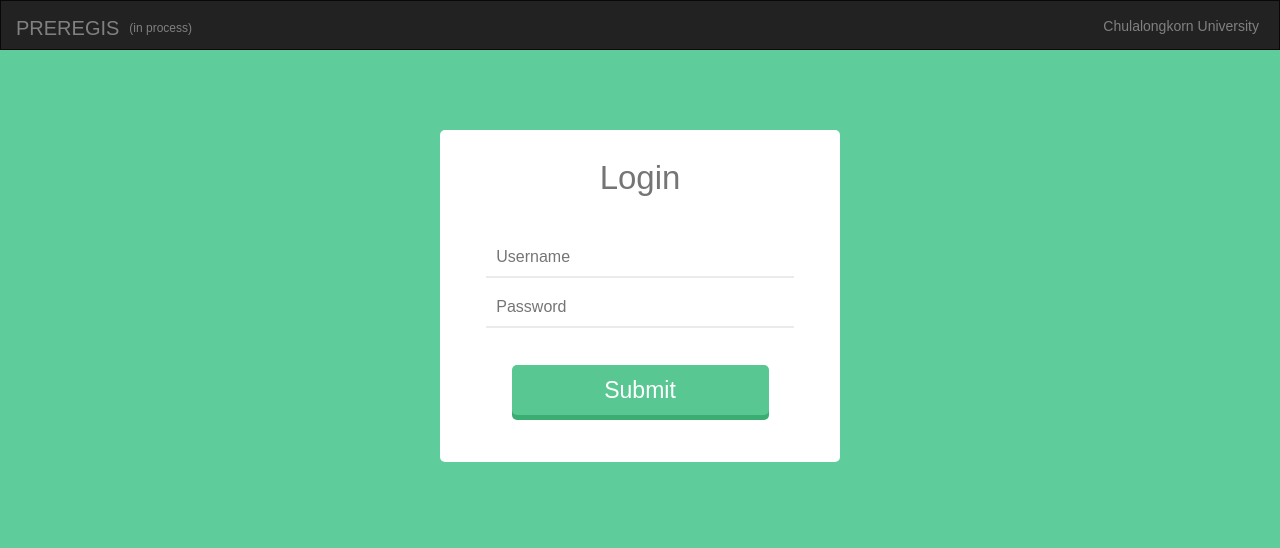
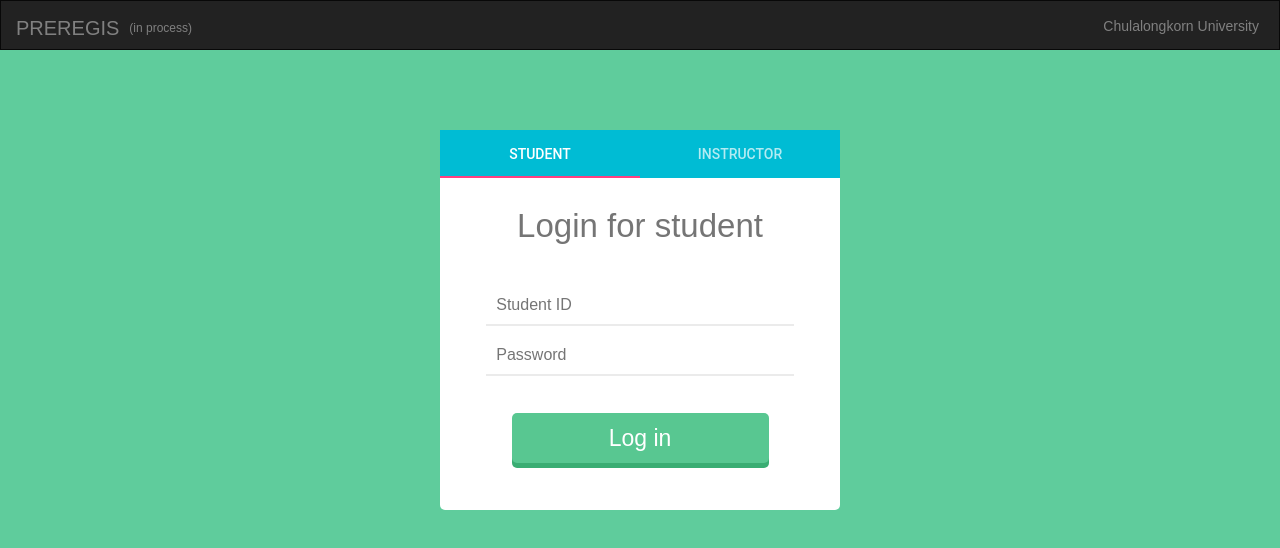
Before and after one commit to kritkrm/Database_Project-1, a React (Create React App) app: page / in a window 1280 px wide. Shown: the top 548 px of the page. Built offline with nearby package versions, Linux system fonts and the light colour scheme.

Commit message:
Add dashboard

```diff
--- a/public/index.html
+++ b/public/index.html
@@ -4,7 +4,7 @@
     <meta charset="utf-8">
     <meta name="viewport" content="width=device-width, initial-scale=1">
       <link rel="stylesheet" href="https://maxcdn.bootstrapcdn.com/bootstrap/3.3.7/css/bootstrap.min.css">
-      <link href="https://fonts.googleapis.com/css?family=Ubuntu" rel="stylesheet">
+      <link href="https://fonts.googleapis.com/icon?family=Material+Icons"rel="stylesheet">
       <script src="https://ajax.googleapis.com/ajax/libs/jquery/3.2.0/jquery.min.js"></script>
       <script src="https://maxcdn.bootstrapcdn.com/bootstrap/3.3.7/js/bootstrap.min.js"></script>
 
--- a/src/App.js
+++ b/src/App.js
@@ -2,13 +2,21 @@ import React, { Component } from 'react';
 
 import HomePage from './pages/HomePage';
 import LoginPage from './pages/LoginPage';
+import DashboardStudent from './pages/DashboardStudent';
+import DashboardTeacher from './pages/DashboardTeacher';
 import NavBar from './container/nav_bar';
 
 class App extends Component {
 
   state = {
     page: 'login',
+    // page: 'studentDashboard',
+    // page: 'teacherDashboard',
   };
+
+  changePage = (pageName) => {
+    this.setState({ page: pageName });
+  }
 
   componentDidMount() {
 
@@ -18,8 +26,10 @@ class App extends Component {
     return (
       <div style={{ overflowX: 'hidden' }}>
         <NavBar />
-        {this.state.page === 'login' && <LoginPage />}
+        {this.state.page === 'login' && <LoginPage changePage={this.changePage} />}
         {this.state.page === 'home' && <HomePage />}
+        {this.state.page === 'studentDashboard' && <DashboardStudent />}
+        {this.state.page === 'teacherDashboard' && <DashboardTeacher />}
       </div>
     );
   }
--- a/src/index.js
+++ b/src/index.js
@@ -2,8 +2,14 @@ import React from 'react';
 import ReactDOM from 'react-dom';
 import App from './App';
 import '../style/style.css';
+import MuiThemeProvider from 'material-ui/styles/MuiThemeProvider';
+const MyApp = () => (
+  <MuiThemeProvider>
+    <App />
+  </MuiThemeProvider>
+);
 
 ReactDOM.render(
-  <App />,
+  <MyApp />,
   document.getElementById('root')
 );
--- /dev/null
+++ b/src/pages/DashboardStudent.js
@@ -0,0 +1,62 @@
+import React, { Component } from 'react';
+import '../style/dashboard.css';
+
+import {List, ListItem} from 'material-ui/List';
+import ActionDescription from 'material-ui/svg-icons/action/description';
+import ActionSchedule from 'material-ui/svg-icons/action/schedule';
+import ActionToc from 'material-ui/svg-icons/action/toc';
+import SocialSchool from 'material-ui/svg-icons/social/school';
+import ActionPayment from 'material-ui/svg-icons/action/payment';
+import {Card, CardActions, CardHeader, CardMedia, CardTitle, CardText} from 'material-ui/Card';
+
+class DashboardStudent extends Component {
+
+  state = {
+    pages: [
+        { name: 'Schedule', detail: 'View your course table' },
+        { name: 'Course', detail: 'Add / Remove / Withdraw your courses' },
+        { name: 'Grade', detail: 'View your grade' },
+        { name: 'Request', detail: 'Request a transcript ans so on' },
+        { name: 'Payment', detail: 'Manage your payment' },
+    ],
+    selectedPage: { name: 'Schedule', detail: 'View your table' },
+
+  };
+
+  changePage = (nextPage) => {
+    this.setState({
+        selectedPage: this.state.pages[nextPage],
+    })
+  }
+
+  componentDidMount() {
+
+  }
+
+  render() {
+    return (
+      <div className="row" style={{ height: '100vh', fontSize: '24px' }}>
+        <div className="col-md-3 sidenav" style={{ height: '100vh', paddingLeft: '32px' }}>
+            <div style={{ width: '100%', textAlign: 'center', paddingTop: '48px', paddingBottom: '32px' }}>Student Menu</div>
+            <List>
+                <ListItem primaryText="Schedule" leftIcon={<ActionSchedule />} onClick={() => this.changePage(0)} />
+                <ListItem primaryText="Course" leftIcon={<ActionToc />} onClick={() => this.changePage(1)} />
+                <ListItem primaryText="Grade" leftIcon={<SocialSchool />} onClick={() => this.changePage(2)} />
+                <ListItem primaryText="Request" leftIcon={<ActionDescription />} onClick={() => this.changePage(3)} />
+                <ListItem primaryText="Payment" leftIcon={<ActionPayment />} onClick={() => this.changePage(4)} />
+            </List>
+        </div>
+        <div className="col-md-9" style={{ paddingTop: '16px', paddingRight: '32px' }}>
+            <Card>
+                <CardTitle title={this.state.selectedPage.name} subtitle={this.state.selectedPage.detail} />
+                <CardText>
+                    <div>Content</div>
+                </CardText>
+             </Card>
+        </div>
+      </div>
+    );
+  }
+}
+
+export default DashboardStudent;
--- /dev/null
+++ b/src/pages/DashboardTeacher.js
@@ -0,0 +1,58 @@
+import React, { Component } from 'react';
+import '../style/dashboard.css';
+
+import {List, ListItem} from 'material-ui/List';
+import ActionDescription from 'material-ui/svg-icons/action/description';
+import ActionSchedule from 'material-ui/svg-icons/action/schedule';
+import ActionToc from 'material-ui/svg-icons/action/toc';
+import SocialSchool from 'material-ui/svg-icons/social/school';
+import SocialPerson from 'material-ui/svg-icons/social/person';
+import {Card, CardActions, CardHeader, CardMedia, CardTitle, CardText} from 'material-ui/Card';
+
+class DashboardTeacher extends Component {
+
+  state = {
+    pages: [
+        { name: 'Schedule', detail: 'View your course table' },
+        { name: 'Grade', detail: 'Update your advisees\' grade' },
+        { name: 'Students', detail: 'View your advisees\' detail' },
+    ],
+    selectedPage: { name: 'Schedule', detail: 'View your table' },
+
+  };
+
+  changePage = (nextPage) => {
+    this.setState({
+        selectedPage: this.state.pages[nextPage],
+    })
+  }
+
+  componentDidMount() {
+
+  }
+
+  render() {
+    return (
+      <div className="row" style={{ height: '100vh', fontSize: '24px' }}>
+        <div className="col-md-3 sidenav" style={{ height: '100vh', paddingLeft: '32px' }}>
+            <div style={{ width: '100%', textAlign: 'center', paddingTop: '48px', paddingBottom: '32px' }}>Instructor Menu</div>
+            <List>
+                <ListItem primaryText="Schedule" leftIcon={<ActionSchedule />} onClick={() => this.changePage(0)} />
+                <ListItem primaryText="Grade" leftIcon={<SocialSchool />} onClick={() => this.changePage(1)} />
+                <ListItem primaryText="Students" leftIcon={<SocialPerson />} onClick={() => this.changePage(2)} />
+            </List>
+        </div>
+        <div className="col-md-9" style={{ paddingTop: '16px', paddingRight: '32px' }}>
+            <Card>
+                <CardTitle title={this.state.selectedPage.name} subtitle={this.state.selectedPage.detail} />
+                <CardText>
+                    <div>Content</div>
+                </CardText>
+             </Card>
+        </div>
+      </div>
+    );
+  }
+}
+
+export default DashboardTeacher;
--- a/src/pages/LoginPage.js
+++ b/src/pages/LoginPage.js
@@ -1,23 +1,43 @@
 import React, { Component } from 'react';
 import '../style/loginStyle.css';
+
+import {Tabs, Tab} from 'material-ui/Tabs';
 
 class LoginPage extends Component {
     render() {
         return (
-            <body>
-                <div className="signup">
-                    <h1>Login</h1>
-                    <form method="post" action="#">
-                        <div className="row">
-                            <input type="text" name="username" placeholder="Username" />
+            <div className="signin-container">
+                <Tabs style={{ width: '400px', margin: 'auto', borderTopRightRadius: '5px', borderTopLeftRadius: '5px' }}>
+                    <Tab label="Student" style={{ borderTopRightRadius: '5px', borderTopLeftRadius: '5px' }}>
+                        <div className="signup">
+                            <h1>Login for student</h1>
+                            <div className="row">
+                                <input type="text" name="username" placeholder="Student ID" />
+                            </div>
+                            <div className="row">
+                                <input type="password" name="password" placeholder="Password" />
+                            </div>
+                            <button onClick={() => this.props.changePage('studentDashboard')}>
+                                Log in
+                            </button>
                         </div>
-                        <div className="row">
-                            <input type="password" name="password" placeholder="Password" />
+                    </Tab>
+                    <Tab label="Instructor" style={{ borderTopRightRadius: '5px', borderTopLeftRadius: '5px' }}>
+                        <div className="signup">
+                            <h1>Login for instructor</h1>
+                            <div className="row">
+                                <input type="text" name="username" placeholder="Instructor ID" />
+                            </div>
+                            <div className="row">
+                                <input type="password" name="password" placeholder="Password" />
+                            </div>
+                            <button onClick={() => this.props.changePage('teacherDashboard')}>
+                                Log in
+                            </button>
                         </div>
-                        <input type="submit" name="signup" value="Submit" />
-                    </form>
-                </div>
-            </body>
+                    </Tab>
+                </Tabs>
+            </div>
         );
     }
 }
--- /dev/null
+++ b/src/style/dashboard.css
@@ -0,0 +1,3 @@
+.sidenav {
+    box-shadow: 0px 2px 4px -1px rgba(0, 0, 0, 0.2), 0px 4px 5px 0px rgba(0, 0, 0, 0.14), 0px 1px 10px 0px rgba(0, 0, 0, 0.12);
+}
--- a/src/style/loginStyle.css
+++ b/src/style/loginStyle.css
@@ -1,13 +1,17 @@
-body{
+
+/*====== Start SigIn ======*/
+.signin-container {
     background-color: #5FCC9C;
     margin: 0;
+    height: 100vh;
     padding: 0;
+    padding-top: 80px;
     font-family: 'Ubuntu', sans-serif;
     direction: ltr;
 }
-/*====== Start SigIn ======*/
 .signin{
     background: #215B63;
+
     color:#fff;
     padding: 7px 10px;
     overflow: hidden;
@@ -52,10 +56,11 @@ body{
 /*====== End SigIn ======*/
 .signup{
     width: 400px;
-    margin: 80px auto;
+    margin: auto;
     background-color: #FFF;
     padding: 10px;
-    border-radius: 5px;
+    border-bottom-right-radius: 5px;
+    border-bottom-left-radius: 5px;
     overflow: hidden;
 }
 .signup > h1{
@@ -95,7 +100,8 @@ body{
     outline: none;
     border-bottom-color: #58c791;
 }
-.signup input[type=submit]{
+.signup button{
+    width: 257px;
     position: relative;
     margin: 37px auto;
     position: relative;
@@ -109,12 +115,12 @@ body{
     padding: 0;
     box-shadow: 0 5px 0 #3aad73;
 }
-.signup input[type=submit]:hover{
+.signup button:hover{
     top: 2px;
     box-shadow: 0 3px 0 #3aad73;
     cursor: pointer;
 }
-.signup input[type=submit]:active{
+.signup button:active{
     top:5px;
     box-shadow: none;
 }
```
